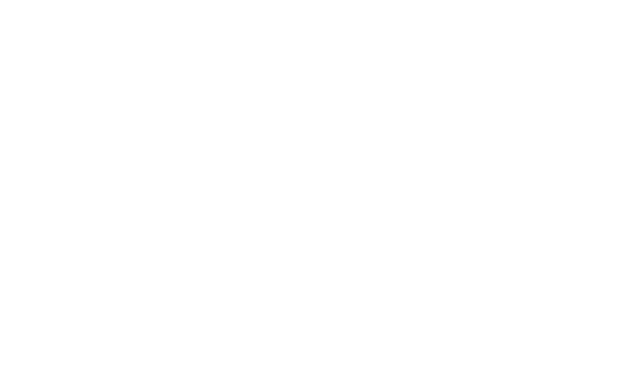
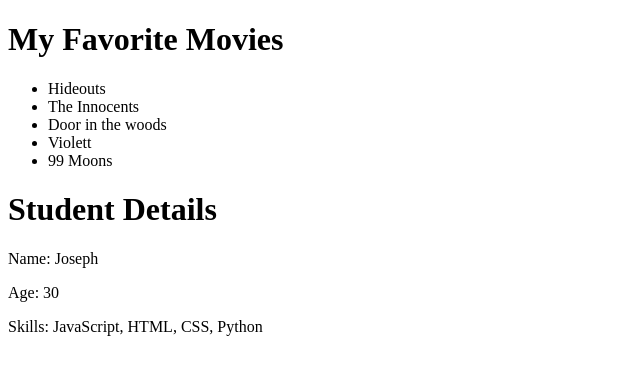
Before and after one commit to Joseph8881/Final_Exam_Joseph-Frederick-Opoku, a plain HTML site: page index.html in a window 1280 px wide. Shown: the whole page, without its empty margins (0-640 px from the left). Drawn offline with Linux system fonts and the light colour scheme.

Commit message:
Update index.html
Arrays and Objects

```diff
--- a/index.html
+++ b/index.html
@@ -7,6 +7,54 @@
      <script src="script.js" defer></script>
 </head>
 <body>
+ <h1>My Favorite Movies</h1>
+    <ul id="movieList"></ul>
 
+    <h1>Student Details</h1>
+    <div id="studentDetails"></div>
+
+    <script>
+
+        const favoriteMovies = [
+            "Hideouts",
+            "The Innocents",
+            "Door in the woods",
+            "Violett",
+            "99 Moons"
+        ];
+
+
+        const movieList = document.getElementById('movieList');
+
+
+        favoriteMovies.forEach(movie => {
+            const listItem = document.createElement('li');
+            listItem.textContent = movie;
+            movieList.appendChild(listItem);
+        });
+
+
+        const student = {
+            name: "Joseph",
+            age: 30,
+            skills: ["JavaScript", "HTML", "CSS", "Python"]
+        };
+
+
+        const studentDetailsDiv = document.getElementById('studentDetails');
+
+
+        const studentName = document.createElement('p');
+        studentName.textContent = `Name: ${student.name}`;
+        studentDetailsDiv.appendChild(studentName);
+
+        const studentAge = document.createElement('p');
+        studentAge.textContent = `Age: ${student.age}`;
+        studentDetailsDiv.appendChild(studentAge);
+
+        const studentSkills = document.createElement('p');
+        studentSkills.textContent = `Skills: ${student.skills.join(', ')}`;
+        studentDetailsDiv.appendChild(studentSkills);
+    </script>
 </body>
 </html>
```
